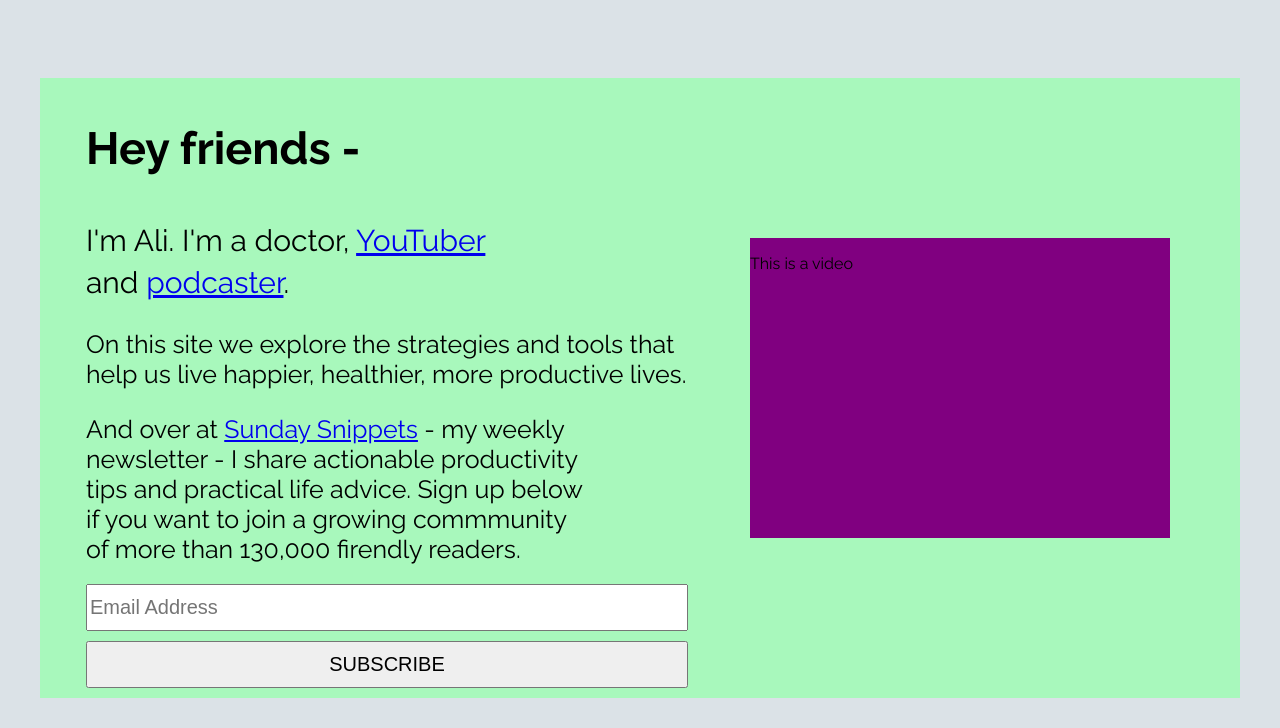
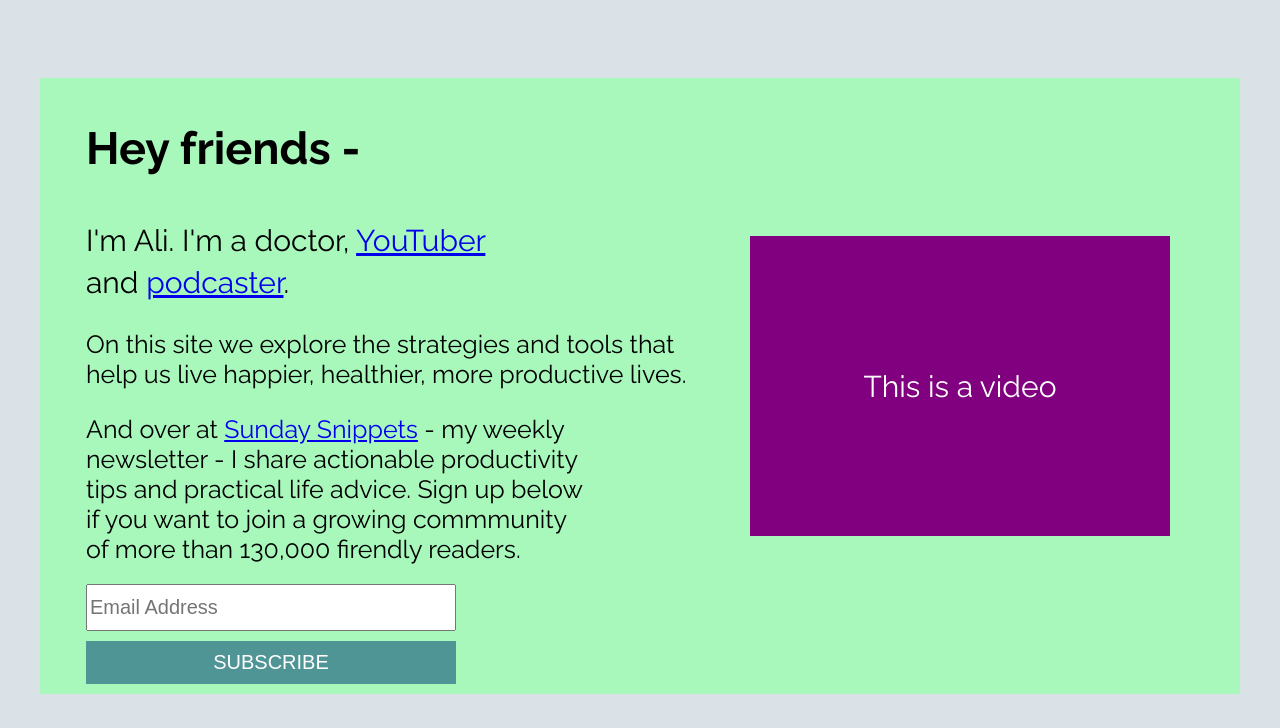
Before and after one commit to czvides/DeWeb-Practice, a plain HTML site: page Pages Practice/index.html in a window 1280 px wide. Shown: the part 72-800 px from the top of the page. Drawn offline with Linux system fonts and the light colour scheme.

Commit message:
Finishing the first section

```diff
--- a/Pages Practice/index.html
+++ b/Pages Practice/index.html
@@ -30,15 +30,16 @@
                 <p id="I-am" class="font-size-30 width-412 line-height-1_4 m-bottom-20">I'm Ali. I'm a doctor, <a href="#">YouTuber</a> and <a href="#">podcaster</a>.</p>
                 <p class="font-size-25 width-602 line-height-1_2 m-bottom-20">On this site we explore the strategies and tools that help us live happier, healthier, more productive lives.</p>
                 <p class="font-size-25 width-500 line-height-1_2 m-bottom-20">And over at <a href="#">Sunday  Snippets</a> - my weekly newsletter - I share actionable productivity tips and practical life advice. Sign up below if you want to join a growing commmunity of more than 130,000 firendly readers.</p>
-                <form action="" class="flex flex-column">
+                <form action="" class="flex flex-column" style="width: 370px">
                     <input type="text" placeholder="Email Address" class="font-size-20 py-10 m-bottom-10">
-                    <input type="submit" value="Subscribe" class="font-size-20 uppercase py-10 m-bottom-10">
+                    <input type="submit" value="Subscribe" class="font-size-20 uppercase py-10 m-bottom-10 text-color-white bg-blue no-border">
                 </form>
             </div>
-            <div id="video" class="relative move-right-70">
-                <p>This is a video</p>
+            <div id="video" class="flex align-y-center justify-center relative move-right-70">
+                <p class="font-size-30 text-color-white">This is a video</p>
             </div>
         </div>
     </section>
+
 </body>
 </html>
--- a/Pages Practice/main.css
+++ b/Pages Practice/main.css
@@ -115,3 +115,15 @@ h1{
 .move-right-70{
     right: 70px;
 }
+.bg-blue{
+    background-color: rgb(79, 149, 149);
+}
+.text-color-white{
+    color: white;
+}
+.no-border{
+    border: none;
+}
+.justify-center{
+    justify-content: center;
+}
```
Also changed, not shown: index.html (+1 -1 lines).
